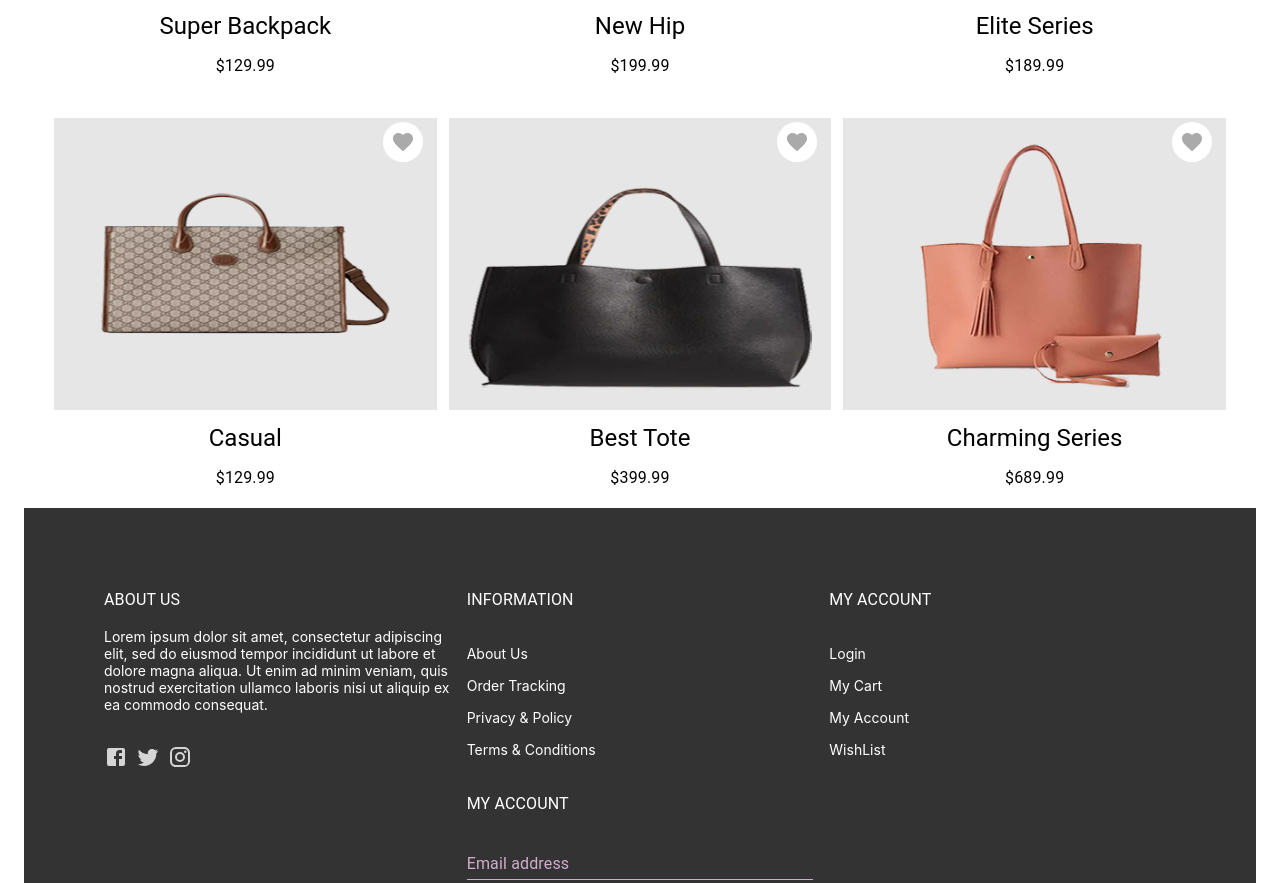
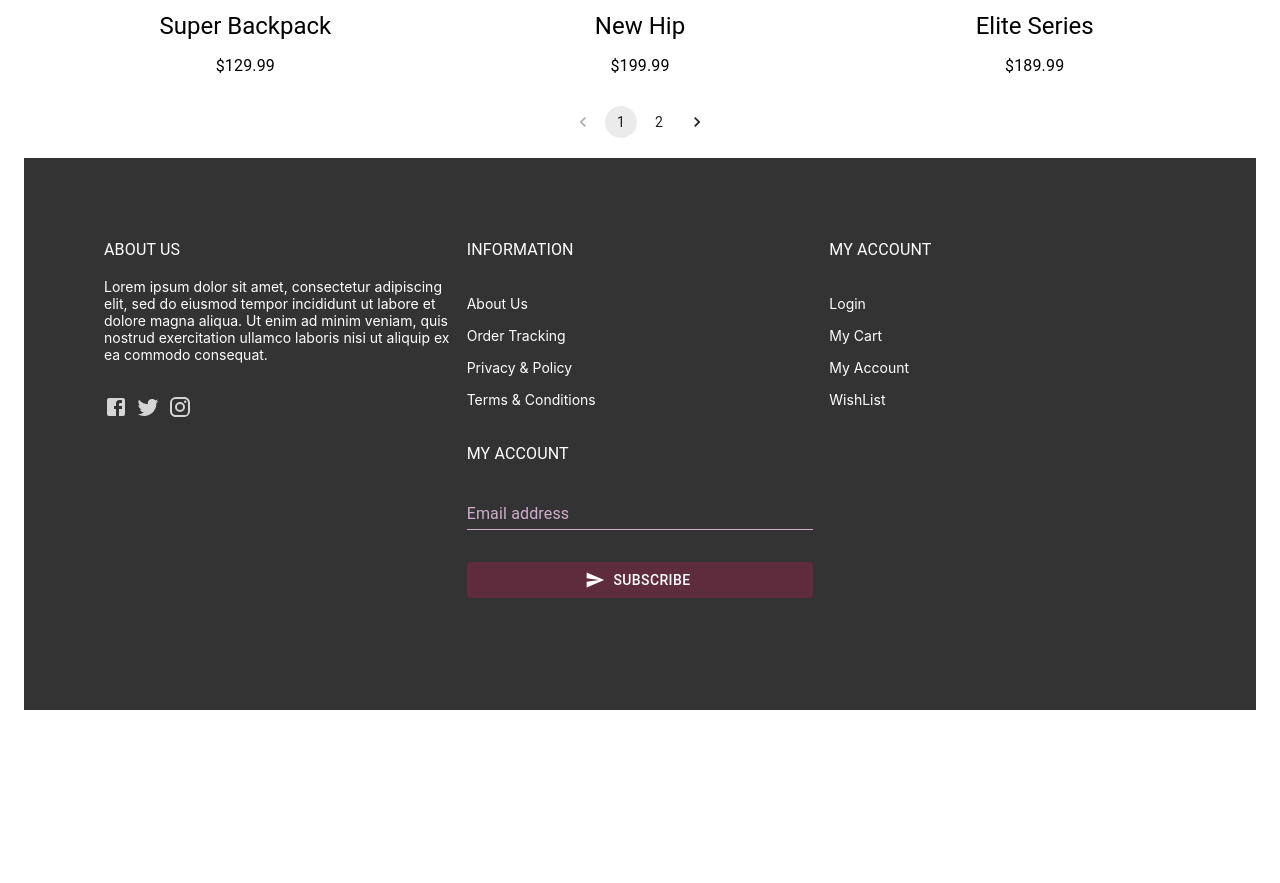
Before and after one commit to Michelle-Lefebvre/react-store-bags, a React (Create React App) app: page / in a window 1280 px wide. Shown: the part 1140-2023 px from the top of the page. After the commit the page ends 1906 px from the top, so only its background shows below. Built offline with nearby package versions, Linux system fonts and the light colour scheme; a web font is replaced by a local one.

Commit message:
add pagination

```diff
--- a/src/components/increment/IncrementClamp.js
+++ b/src/components/increment/IncrementClamp.js
@@ -1 +1 @@
-export const clamp = (min, max) => (v) => v <= min ? max : v >= max ? max : v;
+export const clamp = (min, max) => (v) => v <= min ? min : v >= max ? max : v;
--- /dev/null
+++ b/src/components/pagination/Paging.js
@@ -0,0 +1,45 @@
+/* eslint-disable no-unused-vars */
+import { Box, Pagination } from "@mui/material";
+import { useEffect, useState } from "react";
+import service from "../../services/paginationService";
+
+// eslint-disable-next-line no-unused-vars
+const pageSize = 3;
+
+export default function AppPagination({ setProducts }) {
+  const [pagination, setPagination] = useState({
+    count: 0,
+    from: 0,
+    to: pageSize,
+  });
+
+  useEffect(() => {
+    service
+      .getData({ from: pagination.from, to: pagination.to })
+      .then((response) => {
+        console.log(response);
+        setPagination({ ...pagination, count: response.count });
+        setProducts(response.data);
+      });
+  }, [pagination.from, pagination.to]);
+
+  const handlePageChange = (event, page) => {
+    const from = (page - 1) * pageSize;
+    const to = (page - 1) * pageSize + pageSize;
+    setPagination({ ...pagination, from: from, to: to });
+  };
+
+  return (
+    <Box
+      justifyContent={"center"}
+      alignItems="center"
+      display={"flex"}
+      sx={{ margin: "20px 0px" }}
+    >
+      <Pagination
+        count={Math.ceil(pagination.count / pageSize)}
+        onChange={handlePageChange}
+      />
+    </Box>
+  );
+}
--- a/src/components/products/Products.js
+++ b/src/components/products/Products.js
@@ -1,12 +1,15 @@
 import { useTheme } from "@mui/material/styles";
 import { Container, Grid, useMediaQuery } from "@mui/material";
-import { products } from "../../data/productsMockData";
+// import { products } from "../../data/productsMockData";
 import SingleProduct from "./SingleProduct";
 import SingleProductDesktop from "./SingleProductDesktop";
+import AppPagination from "../pagination/Paging";
+import { useState } from "react";
 
 export default function Products() {
   const theme = useTheme();
   const matches = useMediaQuery(theme.breakpoints.down("md"));
+  const [products, setProducts] = useState([]);
 
   const renderProducts = products.map((product) => (
     <Grid
@@ -38,6 +41,7 @@ export default function Products() {
       >
         {renderProducts}
       </Grid>
+      <AppPagination setProducts={(p) => setProducts(p)} />
     </Container>
   );
 }
--- /dev/null
+++ b/src/services/paginationService.js
@@ -0,0 +1,15 @@
+import { products } from "../data/productsMockData";
+
+const service = {
+  getData: ({ from, to }) => {
+    return new Promise((resolve, reject) => {
+      const data = products.slice(from, to);
+      resolve({
+        count: products.length,
+        data: data,
+      });
+    });
+  },
+};
+
+export default service;
```
